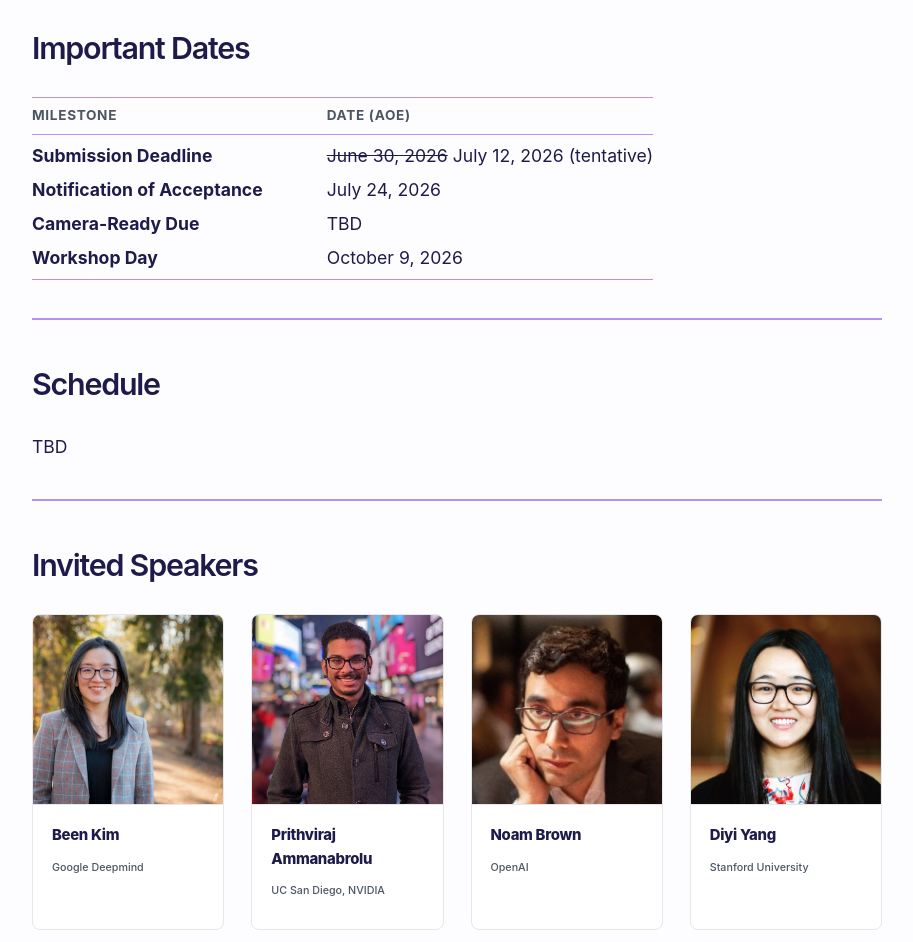
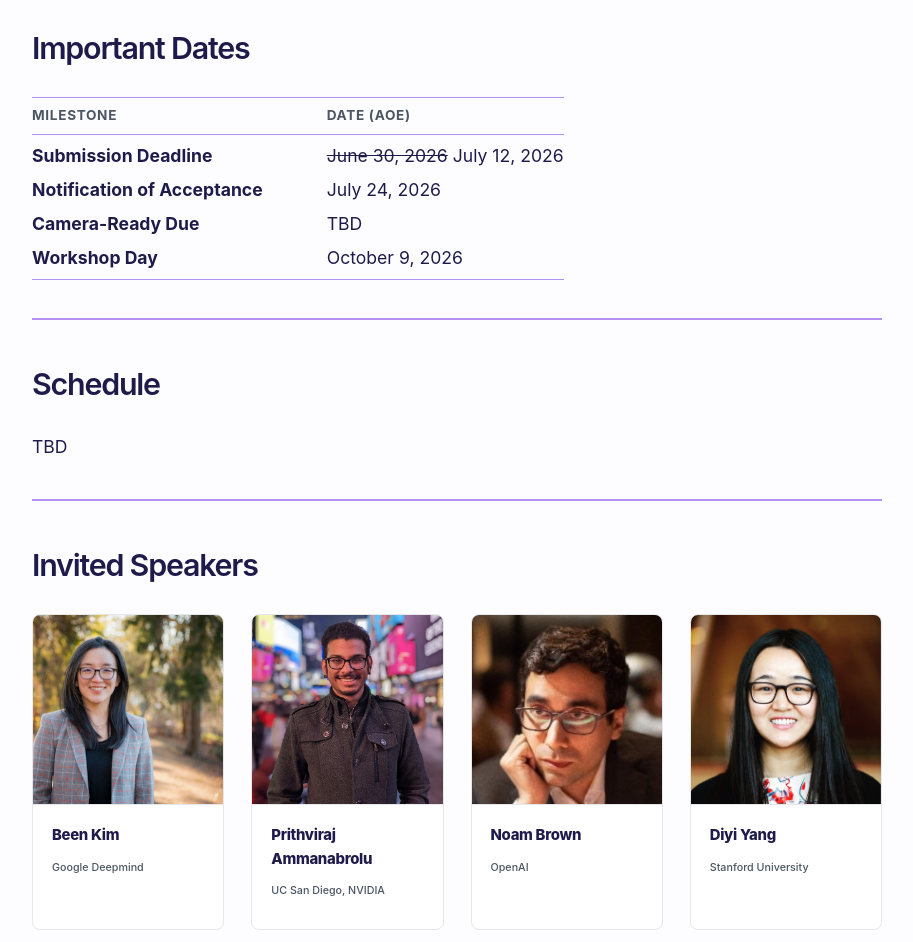
Before and after one commit to learning-situated-interaction/learning-situated-interaction.github.io, a React (Vite) app: page / in a window 1280 px wide. Shown: the part 1740-2682 px from the top of the page, without its empty margins (183-1096 px from the left). Built offline with nearby package versions, Linux system fonts and the light colour scheme.

Commit message:
Update main.jsx

```diff
--- a/src/main.jsx
+++ b/src/main.jsx
@@ -126,7 +126,7 @@ function App() {
               <tbody>
                 <tr>
                   <td><strong>Submission Deadline</strong></td>
-                  <td><del>June 30, 2026</del> July 12, 2026 <span className="date-note">(tentative)</span></td>
+                  <td><del>June 30, 2026</del> July 12, 2026</td>
                 </tr>
                 <tr>
                   <td><strong>Notification of Acceptance</strong></td>
```
